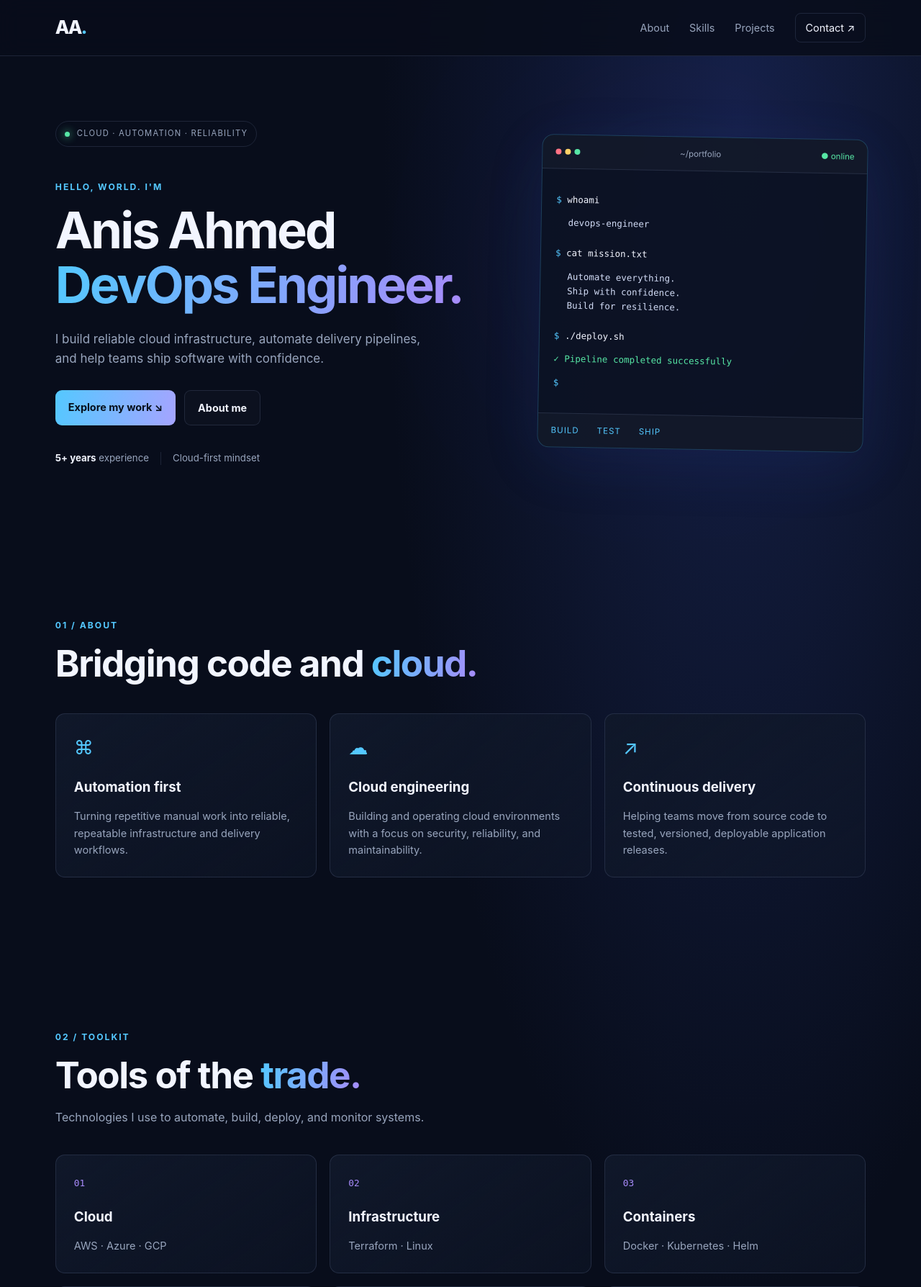
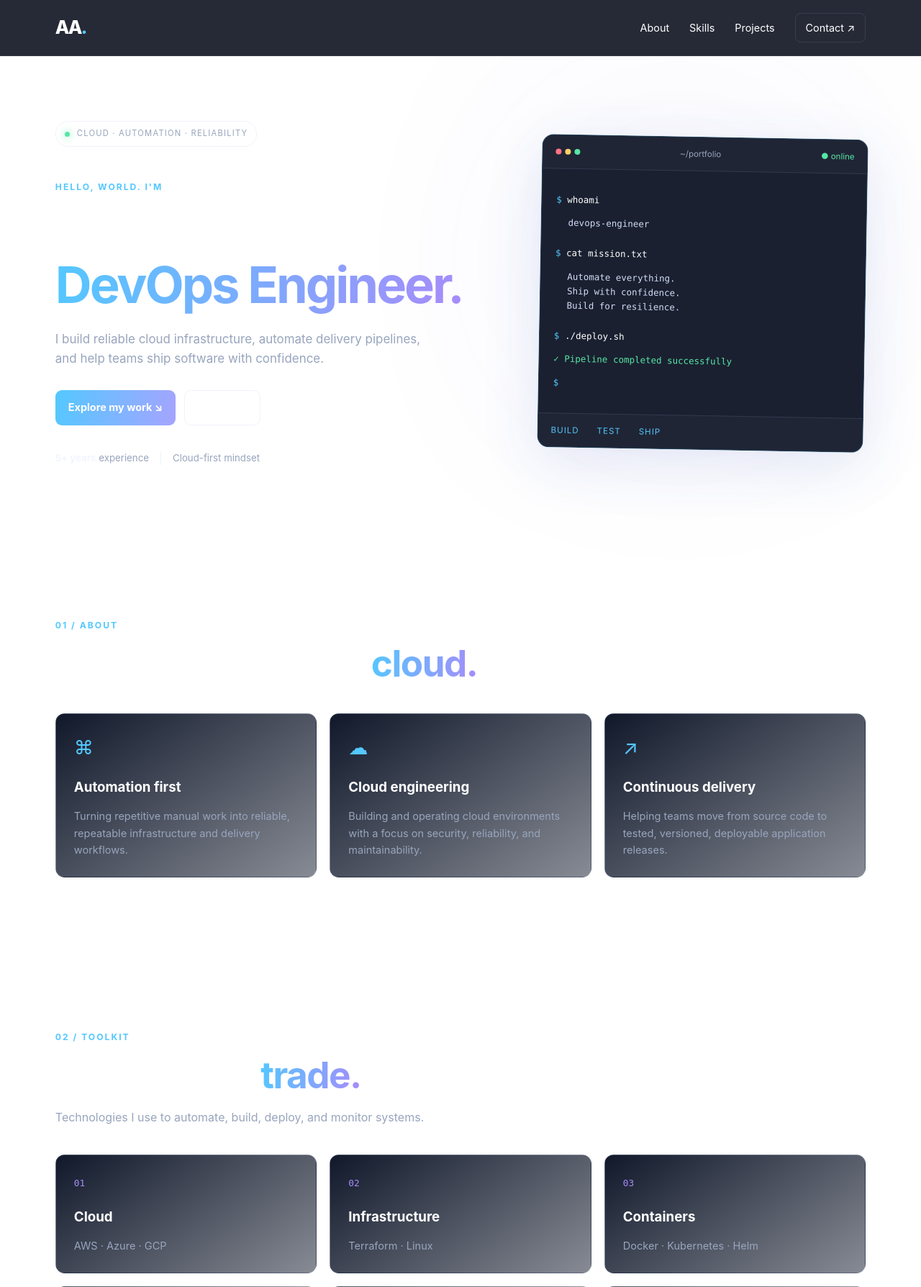
Before and after one commit to anisahmed01/complete-azure-devops, a Flask app: page / in a window 1280 px wide. Shown: the top 1788 px of the page at 72% size. Run offline with Flask 3, Linux system fonts and the light colour scheme.

Commit message:
Lab: simulate portfolio visual regression

```diff
--- a/app/static/style.css
+++ b/app/static/style.css
@@ -514,3 +514,15 @@
     transition: none !important;
   }
 }
+
+
+
+/* TEMPORARY ROLLBACK LAB: simulate a broken release */
+body {
+    background: #ffffff !important;
+    color: #ffffff !important;
+}
+
+a {
+    color: #ffffff !important;
+}
```
